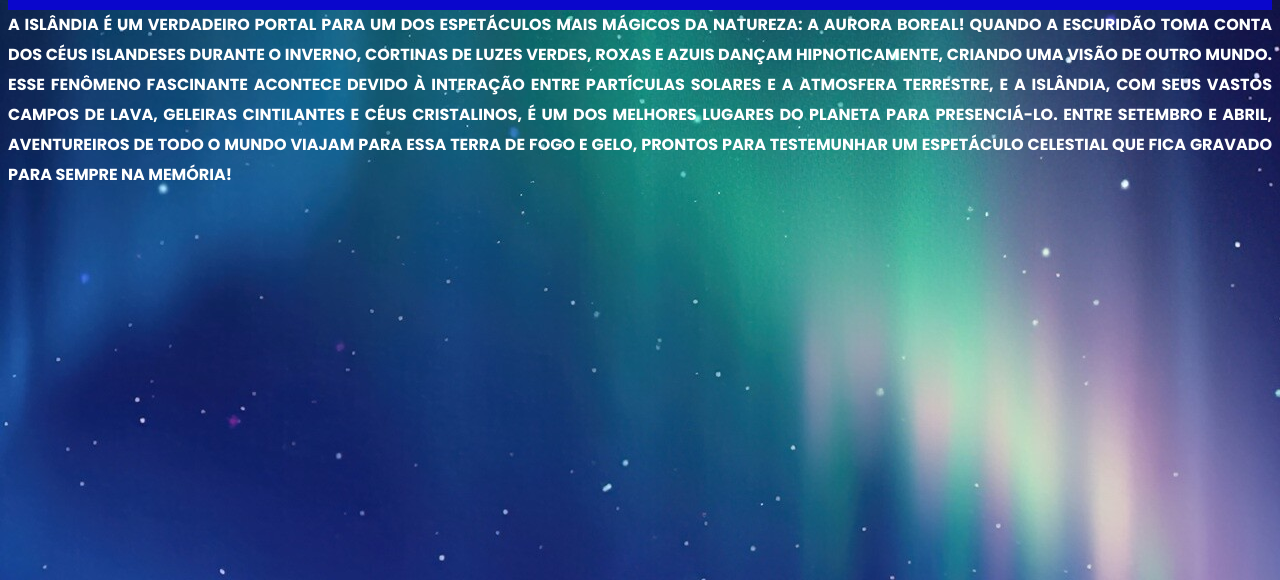
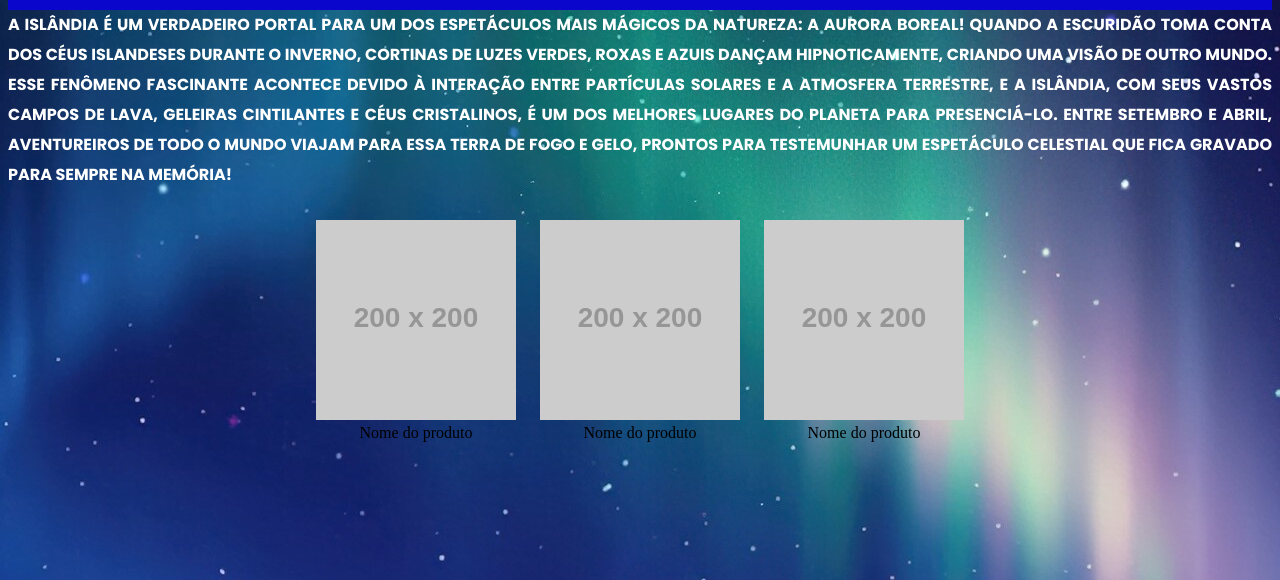
Before and after one commit to Gigi-comp/front1b25, a plain HTML site: page praticando.html in a window 1280 px wide. Shown: the part 220-800 px from the top of the page. Drawn offline with Linux system fonts and the light colour scheme; placeholder pictures from the web are drawn by us.

Commit message:
Add files via upload

```diff
--- a/praticando.html
+++ b/praticando.html
@@ -30,6 +30,21 @@
         gravado para sempre na memória!
 
     </div>
+    <div class="produtos">
+        <div class="item">
+            <img src="https://placehold.co/200x200">
+            <div class="titulo">Nome do produto</div>
+        </div>
+        <div class="item">
+            <img src="https://placehold.co/200x200">
+            <div class="titulo">Nome do produto</div>
+        </div>
+        <div class="item">
+            <img src="https://placehold.co/200x200">
+            <div class="titulo">Nome do produto</div>
+        </div>
+
+    </div>
 </body>
 
 </html>
--- a/style.css
+++ b/style.css
@@ -29,3 +29,11 @@ cursor: pointer
     border: 1px solid color( rgb(16, 103, 233));
     font-family: "Poppins", sans-serif;
 }
+.produtos .item{
+    display: inline-block;
+    padding: 10px
+}
+.produtos{
+    text-align: center;
+    margin: 20px;
+}
```
Also changed, not shown: img/Reykjavik.webp (added).
